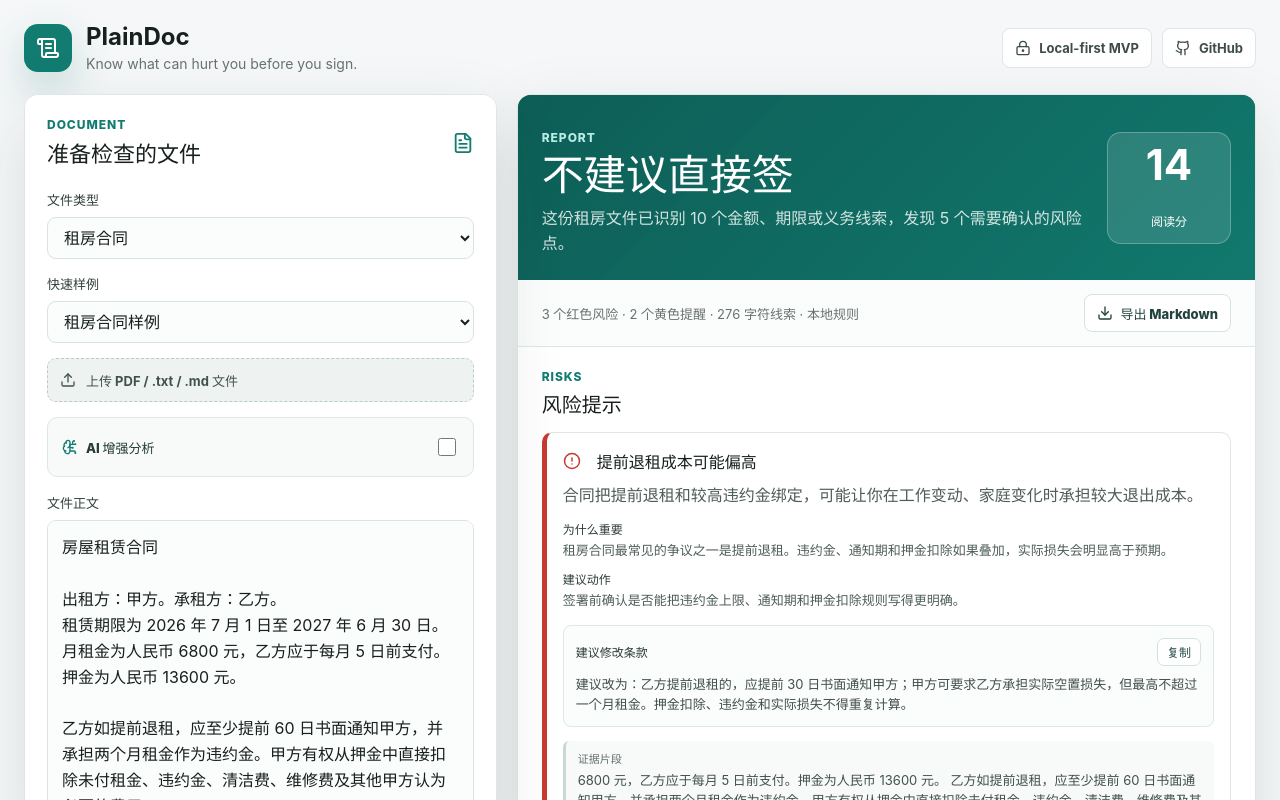
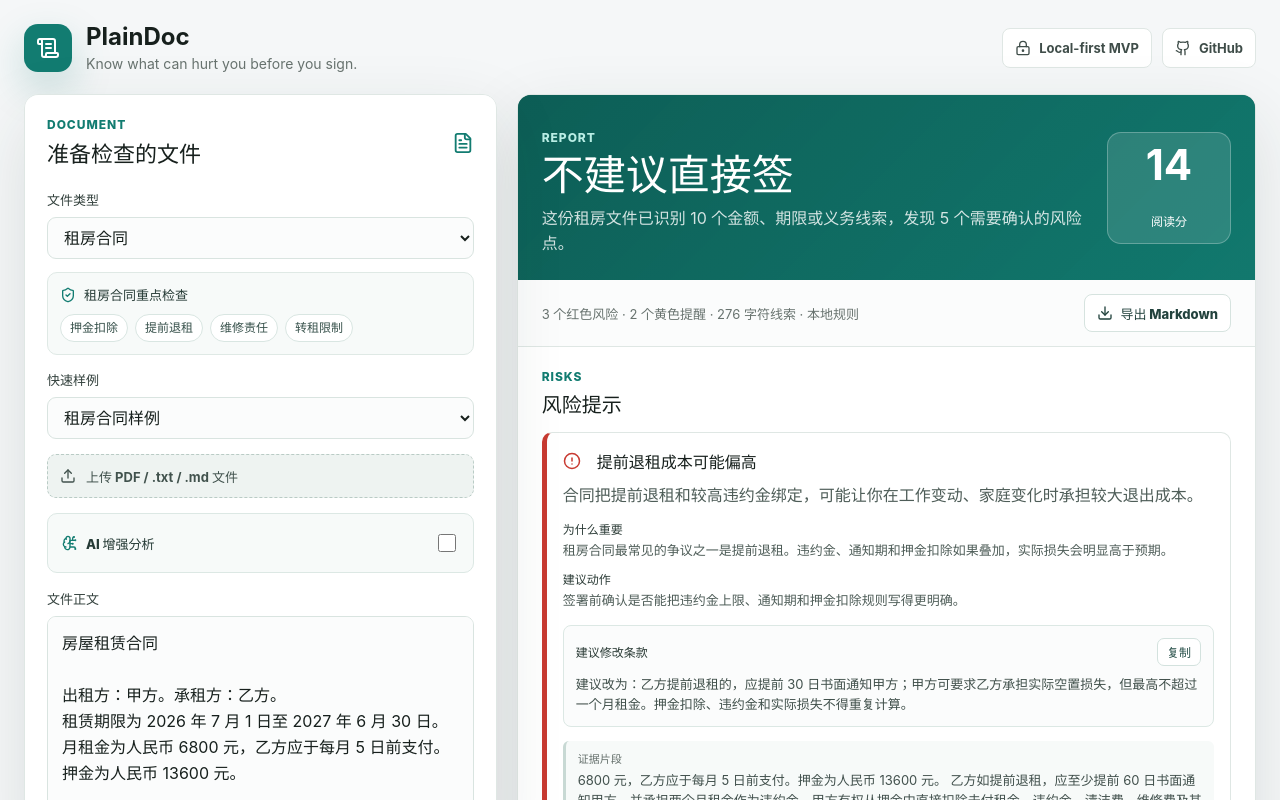
Before and after one commit to ppxu/plaindoc, a React (Vite) app: page / in a window 1280 px wide. Shown: the top 800 px of the page. Built offline with nearby package versions, Linux system fonts and the light colour scheme.

Commit message:
feat: show document kind coverage

```diff
--- a/src/analyzer/actionPlan.ts
+++ b/src/analyzer/actionPlan.ts
@@ -1,4 +1,5 @@
 import type { ActionPlan, ChecklistItem, DocumentKind, RiskFinding } from "../types";
+import { getDocumentKindLabel } from "../data/documentKinds";
 
 export function buildActionPlan(kind: DocumentKind, findings: RiskFinding[], checklist: ChecklistItem[]): ActionPlan {
   const redFindings = findings.filter((finding) => finding.severity === "red");
@@ -67,23 +68,9 @@ function buildCounterpartyMessage(kind: DocumentKind, topics: string[]): string
 }
 
 function kindLabel(kind: DocumentKind): string {
-  return {
-    rental: "租房合同",
-    employment: "劳动协议",
-    renovation: "装修合同",
-    loan: "借款合同",
-    insurance: "保险保单",
-    unknown: "文件"
-  }[kind];
+  return kind === "unknown" ? "文件" : getDocumentKindLabel(kind);
 }
 
 function kindShortLabel(kind: DocumentKind): string {
-  return {
-    rental: "租房合同",
-    employment: "劳动协议",
-    renovation: "装修合同",
-    loan: "借款合同",
-    insurance: "保险保单",
-    unknown: "文件"
-  }[kind];
+  return kindLabel(kind);
 }
--- a/src/analyzer/localAnalyzer.ts
+++ b/src/analyzer/localAnalyzer.ts
@@ -1,4 +1,5 @@
 import type { AnalysisReport, AnalyzerInput, ExtractedFact, ReportStatus } from "../types";
+import { documentKindMeta } from "../data/documentKinds";
 import { buildActionPlan } from "./actionPlan";
 import { checklistFromRules, runRules } from "./rules";
 import { countWords, findDateMatches, findEvidence, findMoneyMatches } from "./patterns";
@@ -145,29 +146,14 @@ function statusFromScore(score: number): ReportStatus {
 }
 
 function summarize(kind: AnalyzerInput["kind"], findingCount: number, facts: ExtractedFact[]): string {
-  const label = {
-    rental: "这份租房文件",
-    employment: "这份劳动文件",
-    renovation: "这份装修文件",
-    loan: "这份借款文件",
-    insurance: "这份保险文件",
-    unknown: "这份文件"
-  }[kind];
-
+  const label = documentKindMeta[kind].summaryLabel;
   const factText = facts.length ? `已识别 ${facts.length} 个金额、期限或义务线索` : "暂未识别出足够的金额或期限线索";
   const riskText = findingCount > 0 ? `发现 ${findingCount} 个需要确认的风险点` : "没有命中明显高风险规则，但仍建议逐条确认关键义务";
   return `${label}${factText}，${riskText}。`;
 }
 
 function buildPlainLanguage(kind: AnalyzerInput["kind"], findingCount: number): string[] {
-  const kindLine = {
-    rental: "把它当成一张退租和押金风险表来看：重点盯住押金怎么扣、维修谁负责、提前退租要付多少。",
-    employment: "把它当成一张离职成本表来看：重点盯住竞业限制、违约金、加班和离职通知期。",
-    renovation: "把它当成一张付款和验收控制表来看：重点盯住付款节点、增项确认、延期责任和验收标准。",
-    loan: "把它当成一张真实借款成本表来看：重点盯住实际到账金额、服务费、提前还款、逾期费用和一次性到期条件。",
-    insurance: "把它当成一张保障边界表来看：重点盯住等待期、既往症、免责条款、续保条件和理赔通知。",
-    unknown: "先把它当成一份责任分配表来看：谁付钱、谁负责、什么时候结束、违约会怎样。"
-  }[kind];
+  const kindLine = documentKindMeta[kind].plainLanguage;
 
   const riskLine = findingCount
     ? "红色项不是说一定违法，而是表示签之前应该让对方书面解释或修改。"
--- a/src/components/DocumentInput.tsx
+++ b/src/components/DocumentInput.tsx
@@ -1,5 +1,6 @@
-import { FileText, FolderOpen, Sparkles, Upload } from "lucide-react";
+import { FileText, FolderOpen, ShieldCheck, Sparkles, Upload } from "lucide-react";
 import type { DocumentExample, DocumentKind, ModelAnalyzerSettings, SavedReport } from "../types";
+import { documentKindMeta, documentKindOptions } from "../data/documentKinds";
 import { ModelSettingsPanel } from "./ModelSettingsPanel";
 import { ReportHistory } from "./ReportHistory";
 
@@ -46,6 +47,8 @@ export function DocumentInput({
   onModelSettingsChange,
   onClearModelSettings
 }: DocumentInputProps) {
+  const selectedKindMeta = documentKindMeta[kind];
+
   return (
     <section className="input-panel" aria-label="Document input">
       <div className="panel-heading">
@@ -59,14 +62,25 @@ export function DocumentInput({
       <label className="field">
         <span>文件类型</span>
         <select value={kind} onChange={(event) => onKindChange(event.target.value as DocumentKind)}>
-          <option value="rental">租房合同</option>
-          <option value="employment">劳动协议</option>
-          <option value="renovation">装修合同</option>
-          <option value="loan">借款/贷款合同</option>
-          <option value="insurance">保险保单</option>
-          <option value="unknown">不确定</option>
+          {documentKindOptions.map((option) => (
+            <option key={option.kind} value={option.kind}>
+              {option.label}
+            </option>
+          ))}
         </select>
       </label>
+
+      <section className="coverage-panel" aria-label={`${selectedKindMeta.label}重点检查项`}>
+        <div>
+          <ShieldCheck aria-hidden="true" />
+          <span>{selectedKindMeta.label}重点检查</span>
+        </div>
+        <ul>
+          {selectedKindMeta.coverage.map((item) => (
+            <li key={item}>{item}</li>
+          ))}
+        </ul>
+      </section>
 
       <label className="field">
         <span>快速样例</span>
--- /dev/null
+++ b/src/data/documentKinds.ts
@@ -0,0 +1,60 @@
+import type { DocumentKind } from "../types";
+
+export interface DocumentKindMetadata {
+  label: string;
+  summaryLabel: string;
+  plainLanguage: string;
+  coverage: string[];
+}
+
+export const documentKindMeta = {
+  rental: {
+    label: "租房合同",
+    summaryLabel: "这份租房文件",
+    plainLanguage: "把它当成一张退租和押金风险表来看：重点盯住押金怎么扣、维修谁负责、提前退租要付多少。",
+    coverage: ["押金扣除", "提前退租", "维修责任", "转租限制"]
+  },
+  employment: {
+    label: "劳动协议",
+    summaryLabel: "这份劳动文件",
+    plainLanguage: "把它当成一张离职成本表来看：重点盯住竞业限制、违约金、加班和离职通知期。",
+    coverage: ["竞业限制", "离职通知", "违约金", "加班安排"]
+  },
+  renovation: {
+    label: "装修合同",
+    summaryLabel: "这份装修文件",
+    plainLanguage: "把它当成一张付款和验收控制表来看：重点盯住付款节点、增项确认、延期责任和验收标准。",
+    coverage: ["付款节点", "增项确认", "延期责任", "验收标准"]
+  },
+  loan: {
+    label: "借款/贷款合同",
+    summaryLabel: "这份借款文件",
+    plainLanguage: "把它当成一张真实借款成本表来看：重点盯住实际到账金额、服务费、提前还款、逾期费用和一次性到期条件。",
+    coverage: ["实际到账", "提前还款", "逾期费用", "一次性到期"]
+  },
+  insurance: {
+    label: "保险保单",
+    summaryLabel: "这份保险文件",
+    plainLanguage: "把它当成一张保障边界表来看：重点盯住等待期、既往症、免责条款、续保条件和理赔通知。",
+    coverage: ["等待期", "既往症", "续保条件", "理赔通知"]
+  },
+  unknown: {
+    label: "不确定",
+    summaryLabel: "这份文件",
+    plainLanguage: "先把它当成一份责任分配表来看：谁付钱、谁负责、什么时候结束、违约会怎样。",
+    coverage: ["金额期限", "退出条件", "违约责任", "证据留存"]
+  }
+} satisfies Record<DocumentKind, DocumentKindMetadata>;
+
+export const documentKindOptions: Array<{ kind: DocumentKind; label: string }> = [
+  { kind: "rental", label: documentKindMeta.rental.label },
+  { kind: "employment", label: documentKindMeta.employment.label },
+  { kind: "renovation", label: documentKindMeta.renovation.label },
+  { kind: "loan", label: documentKindMeta.loan.label },
+  { kind: "insurance", label: documentKindMeta.insurance.label },
+  { kind: "unknown", label: documentKindMeta.unknown.label }
+];
+
+export function getDocumentKindLabel(kind: DocumentKind): string {
+  return documentKindMeta[kind].label;
+}
--- a/src/history/reportHistory.ts
+++ b/src/history/reportHistory.ts
@@ -1,4 +1,5 @@
 import type { AnalysisReport, SavedReport } from "../types";
+import { getDocumentKindLabel } from "../data/documentKinds";
 
 const STORAGE_KEY = "plaindoc:report-history:v1";
 const MAX_HISTORY_ITEMS = 8;
@@ -46,14 +47,7 @@ function writeReportHistory(items: SavedReport[], storage: Storage | undefined)
 }
 
 function createReportTitle(report: AnalysisReport): string {
-  const kind = {
-    rental: "租房合同",
-    employment: "劳动协议",
-    renovation: "装修合同",
-    loan: "借款合同",
-    insurance: "保险保单",
-    unknown: "文件"
-  }[report.documentKind];
+  const kind = report.documentKind === "unknown" ? "文件" : getDocumentKindLabel(report.documentKind);
   return `${kind} · ${statusLabel(report.status)} · ${report.score} 分`;
 }
 
--- a/src/styles.css
+++ b/src/styles.css
@@ -272,10 +272,53 @@ textarea:focus,
 .upload-strip svg,
 .primary-action svg,
 .ghost-button svg,
-.privacy-note svg {
+.privacy-note svg,
+.coverage-panel svg {
   width: 16px;
   height: 16px;
   flex: 0 0 auto;
+}
+
+.coverage-panel {
+  margin: -2px 0 15px;
+  padding: 12px;
+  background: #f7faf9;
+  border: 1px solid #dfe9e5;
+  border-radius: 10px;
+}
+
+.coverage-panel > div {
+  display: flex;
+  align-items: center;
+  gap: 8px;
+  color: #263b36;
+  font-size: 13px;
+  font-weight: 850;
+}
+
+.coverage-panel svg {
+  color: var(--teal);
+}
+
+.coverage-panel ul {
+  display: flex;
+  flex-wrap: wrap;
+  gap: 7px;
+  margin: 10px 0 0;
+  padding: 0;
+  list-style: none;
+}
+
+.coverage-panel li {
+  min-height: 28px;
+  padding: 6px 9px;
+  color: #37514b;
+  background: #fff;
+  border: 1px solid #d9e6e2;
+  border-radius: 999px;
+  font-size: 12px;
+  font-weight: 750;
+  line-height: 1.2;
 }
 
 .text-field {
```
Also changed, not shown: 2 other files (tests, documents, lock files or other folders).
